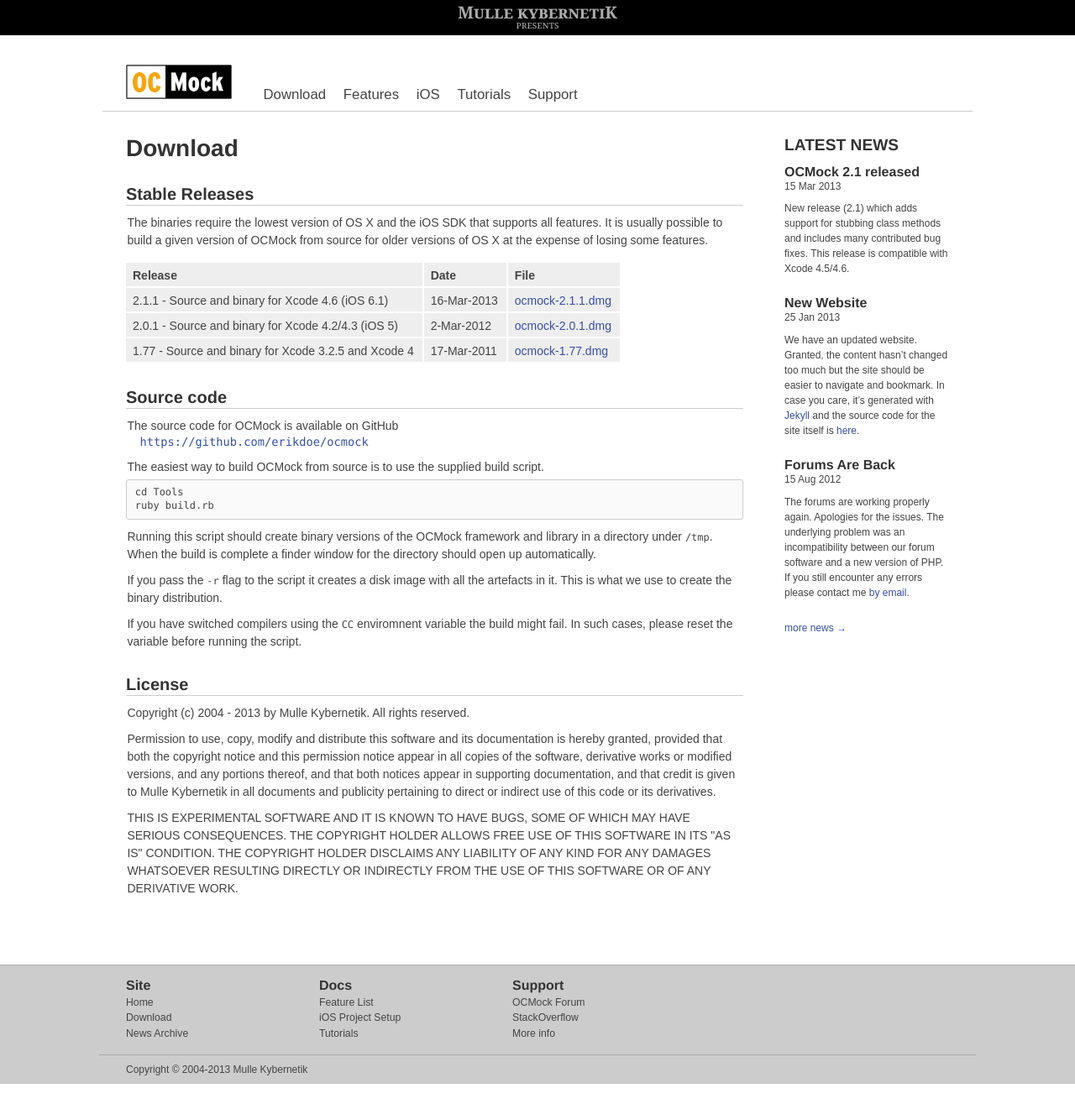
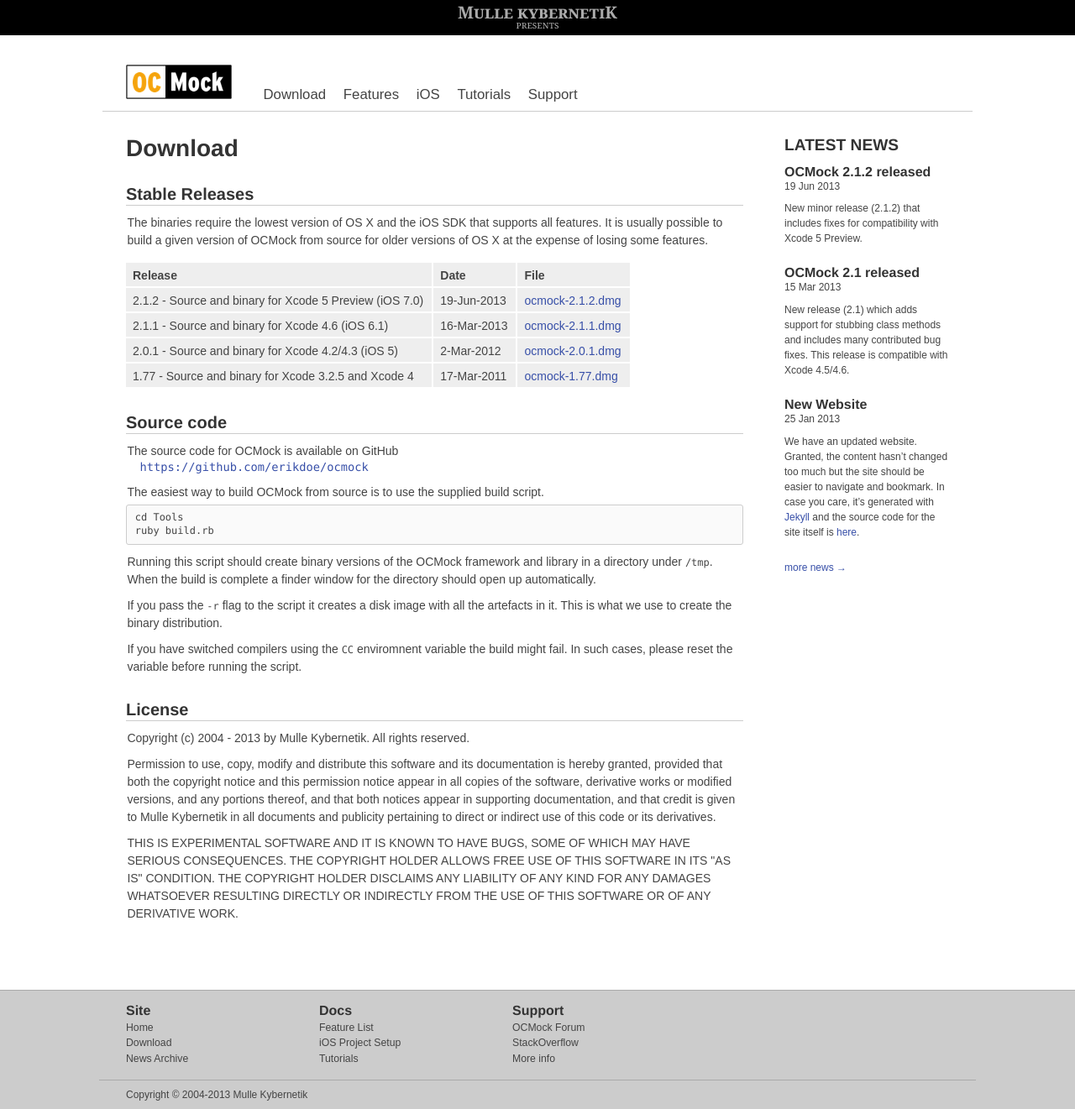
Before and after one commit to erikdoe/ocmock, a Jekyll site: the page built from download.html, in a window 1280 px wide. Shown: the whole page at 84% size. Built offline with Jekyll 4.4.1, drawn with Linux system fonts in a browser that asks for light colours; comment, search, counter and statistics services are not loaded; before the commit the page ends 1291 px from its top, so only the background shows below that.

Commit message:
New release (2.1.2).

```diff
--- a/download.html
+++ b/download.html
@@ -24,6 +24,17 @@ published: true
 		<th>
 			File
 		</th>
+	</tr>
+	<tr>
+		<td>
+			2.1.2 - Source and binary for Xcode 5 Preview (iOS 7.0)<br>
+		</td>
+		<td>
+			19-Jun-2013
+		</td>
+		<td>
+			<a href="{{ site.baseurl }}/downloads/ocmock-2.1.2.dmg">ocmock-2.1.2.dmg</a>
+		</td>
 	</tr>
 	<tr>
 		<td>
--- a/ios.html
+++ b/ios.html
@@ -8,7 +8,9 @@ published: true
 nosidebar: true
 ---
 <h1>{{ page.title }}</h1>
-<p>This section was originally written for Xcode 4.2/iOS 5. It applies to newer versions of Xcode, too. The latest confirmed version is Xcode 4.6/iOS 6.1.</p>
+<p>This section was originally written for Xcode 4.2/iOS 5. It applies to newer versions of Xcode, too. The latest confirmed version is Xcode 4.6/iOS 6.1.
+
+<p><div class="newfeature"><p>OCMock 2.1.2 is compatible with Xcode 5 Preview on OS X 10.9 Mavericks. At this stage I don't think I'm allowed to post screenshots showing the setup, though.</div>
 
 <h2>OCMock static library</h2>
 <p>OCMock comes in two flavours, a framework for use in OS X projects and a static library for use in iOS projects. You might find references to so-called "logic tests" for the iPhone that worked with the framework. This is outdated. Today we always use the static library for iOS development.
```
Also changed, not shown: _posts/2013-06-19-ocmock-2.1.2-released copy.markdown (added, +10 -0 lines).
